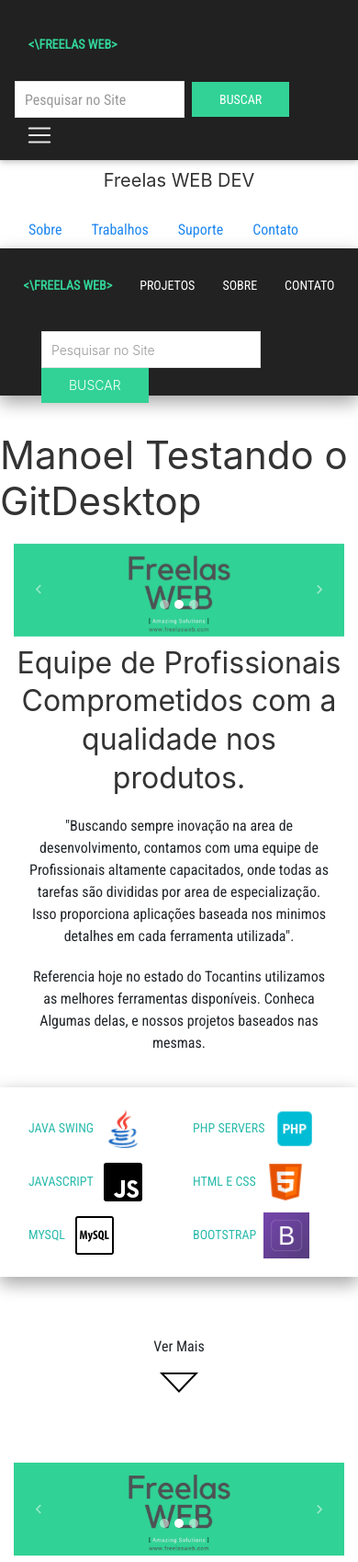
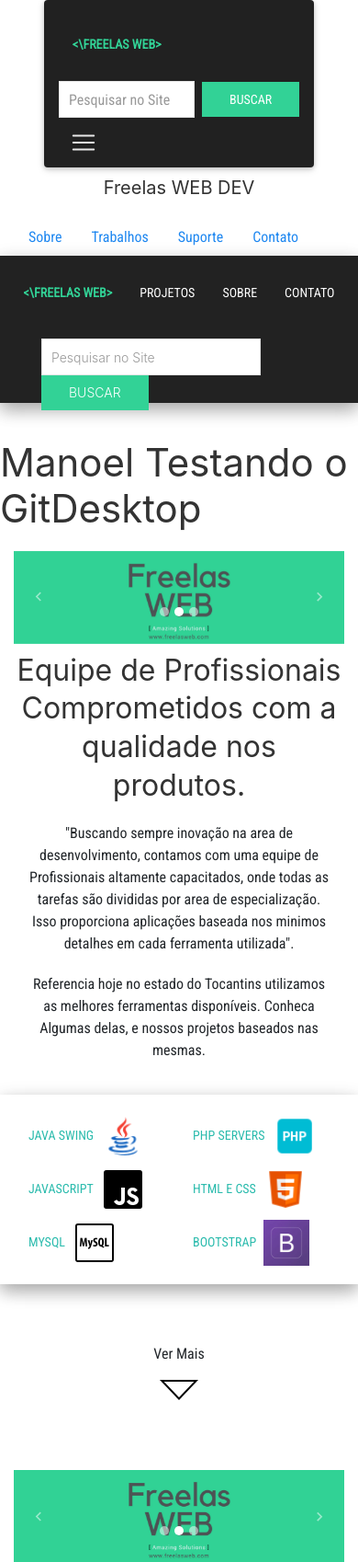
Before and after one commit to bzzFernando/FreelasDevWeb, a PHP site: page /Home.php in a window 390 px wide. Shown: the top 1698 px of the page at 92% size. Run offline with PHP 8.4, Linux system fonts and the light colour scheme; some libraries are stand-ins or nearby versions; some web fonts are replaced.

Commit message:
Adicioinando Efeitos
Adicionando efeitos na primeira NAVBAR

```diff
--- a/Cabecalho.php
+++ b/Cabecalho.php
@@ -50,16 +50,16 @@
 <body>
 <header>
 
-    <nav class="navbar navbar-dark bg-dark">
-        <ul class="uk-navbar-nav float-left">
-            <li><a class="logo uk-navbar-item uk-logo uk-text-success" href="home.html"><\Freelas WEB></a></li>
+    <nav class="navbar navbar-dark bg-dark mx-5 uk-border-rounded shadow rounded">
+        <ul class="uk-navbar-nav float-left uk-a uk-animation-slide-top">
+            <li><a class="logo uk-navbar-item uk-logo uk-text-success" href="Home.php"><\Freelas WEB></a></li>
         </ul>
         <div class="navbar-header">
             <form class="form-check-inline">
-                <input type="search" class="uk-input uk-width-auto" placeholder="Pesquisar no Site">
+                <input type="search" class="uk-input uk-width-auto" placeholder="Pesquisar no Site" size="15">
                 <button class="uk-button botaoBusca ml-2">Buscar</button>
             </form>
-        <button class="navbar-toggler" type="button" data-toggle="collapse" data-target="#navFreelas" aria-controls="navFreelas" aria-expanded="false" aria-label="Toggle navigation">
+        <button class="navbar-toggler mt-2" type="button" data-toggle="collapse" data-target="#navFreelas" aria-controls="navFreelas" aria-expanded="false" aria-label="Toggle navigation">
             <span class="navbar-toggler-icon"></span>
         </button>
         </div>
@@ -68,7 +68,7 @@
         <div class="collapse navbar-collapse navbar-expand-md" id="navFreelas">
             <div class="container-fluid">
                 <div class="row">
-                        <ul class="uk-navbar-nav float-left ">
+                        <ul class="uk-navbar-nav float-left uk-animation-slide-left">
 
                             <li><a href="">Projetos</a></li>
 
@@ -82,7 +82,8 @@
 
         </div>
     </nav>
-
+</header>
+<header>
     <div class="container-fluid mt-2 text-danger">
         <div class="row">
             <div class="col-md-6">
@@ -108,9 +109,8 @@
             </div>
         </div>
     </div>
+</header>
 
-
-    </header>
     <header class="z-depth-2">
              <nav class="uk-navbar-container" uk-navbar>
                 <div class="uk-navbar-left w-100 uk-background-secondary">
--- a/Home.php
+++ b/Home.php
@@ -74,51 +74,51 @@
                         </div>
                  </div>
                  <!--Fim da Div ROW-->
-                 <div class="row my-2 z-depth-2 p-3" id="ferramentas">
-                    <div class="col-6 col-sm-4 col-md-2 mx-auto">
-                        <a class="uk-button uk-button-text">
+                 <div class="row my-2 z-depth-2 p-3" uk-scrollspy="cls: uk-animation-slide-left-medium; delay: 200; repeat: true" id="ferramentas">
+                    <div class="col-6 col-sm-4 col-md-2 mx-auto uk-animation-toggle">
+                        <a class="uk-button uk-button-text uk-animation-slide-left-small">
                             Java Swing
                                 <img src="img/java.png" width="50" height="50" alt="">
                         </a>
                     </div>
-                    <div class="col-6 col-sm-4 col-md-2 mx-auto">
-                        <a class="uk-button uk-button-text">
+                    <div class="col-6 col-sm-4 col-md-2 mx-auto uk-animation-toggle">
+                        <a class="uk-button uk-button-text uk-animation-slide-left-small">
                             PHP Servers
                                 <img src="img/php.png" width="50" height="50" alt="">
                         </a>
 
                     </div>
-                    <div class="col-6 col-sm-4 col-md-2 mx-auto">
-                        <a class="uk-button uk-button-text">
+                    <div class="col-6 col-sm-4 col-md-2 mx-auto uk-animation-toggle">
+                        <a class="uk-button uk-button-text uk-animation-slide-left-small">
                             JavaScript
                             <img src="img/javascript.png" width="50" height="50" alt="">
                         </a>
 
                     </div>
-                    <div class="col-6 col-sm-4 col-md-2 mx-auto">
-                        <a class="uk-button uk-button-text">
+                    <div class="col-6 col-sm-4 col-md-2 mx-auto uk-animation-toggle">
+                        <a class="uk-button uk-button-text uk-animation-slide-left-small">
                             HTML e CSS
                             <img src="img/html.png" width="50" height="50" alt="">
                         </a>
 
                     </div>
-                    <div class="col-6 col-sm-4 col-md-2 mx-auto">
-                        <a class="uk-button uk-button-text">
+                    <div class="col-6 col-sm-4 col-md-2 mx-auto uk-animation-toggle">
+                        <a class="uk-button uk-button-text uk-animation-slide-left-small">
                             MySql
                             <img src="img/mysql.png" width="50" height="50" alt="">
                         </a>
 
                     </div>
-                    <div class="col-6 col-sm-4 col-md-2 mx-auto">
-                        <a class="uk-button uk-button-text">
+                    <div class="col-6 col-sm-4 col-md-2 mx-auto uk-animation-toggle">
+                        <a class="uk-button uk-button-text uk-animation-slide-left-small">
                             Bootstrap
                             <img src="img/boots.jpg" width="50" height="50" alt="">
                         </a>
                     </div>
                 </div>
-                <div class="col-md-10 mx-auto mt-5 p-3 text-center">
+                <div class="col-md-10 mx-auto mt-5 p-3 text-center uk-animation-toggle">
                         Ver Mais<br>
-                        <a id="js-scroll-trigger"href="#proximaDiv" uk-scroll>
+                        <a class="uk-animation-fade" id="js-scroll-trigger" href="#proximaDiv" uk-scroll>
                             <img src="img/descer.png" alt="">
                         </a>
                         <script>
--- a/REGISTROS.txt
+++ b/REGISTROS.txt
@@ -20,3 +20,8 @@
 Dia 03: 27/04/2018;
 
 	Fernando : Alteração da primeira opção de Navbar(Com Toggle) adicionado efeitos do UK(Framework) e linkar o item li na div SOBRE;
+
+
+Dia 04: 28/04/2018;
+
+	Fernando: Adicionado Efeitos no Navbar(primeiro) e efeitos na div das linguagens.
```
